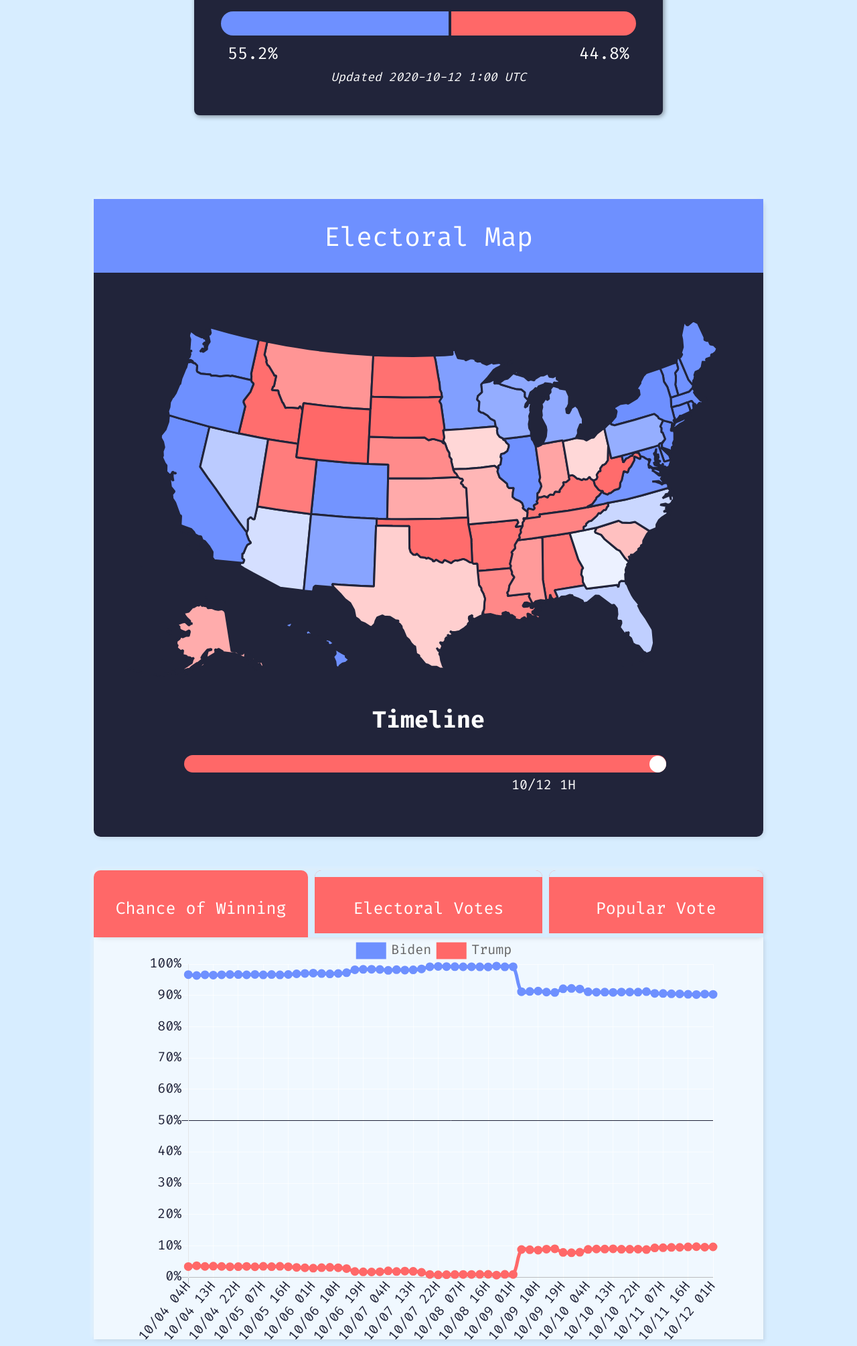
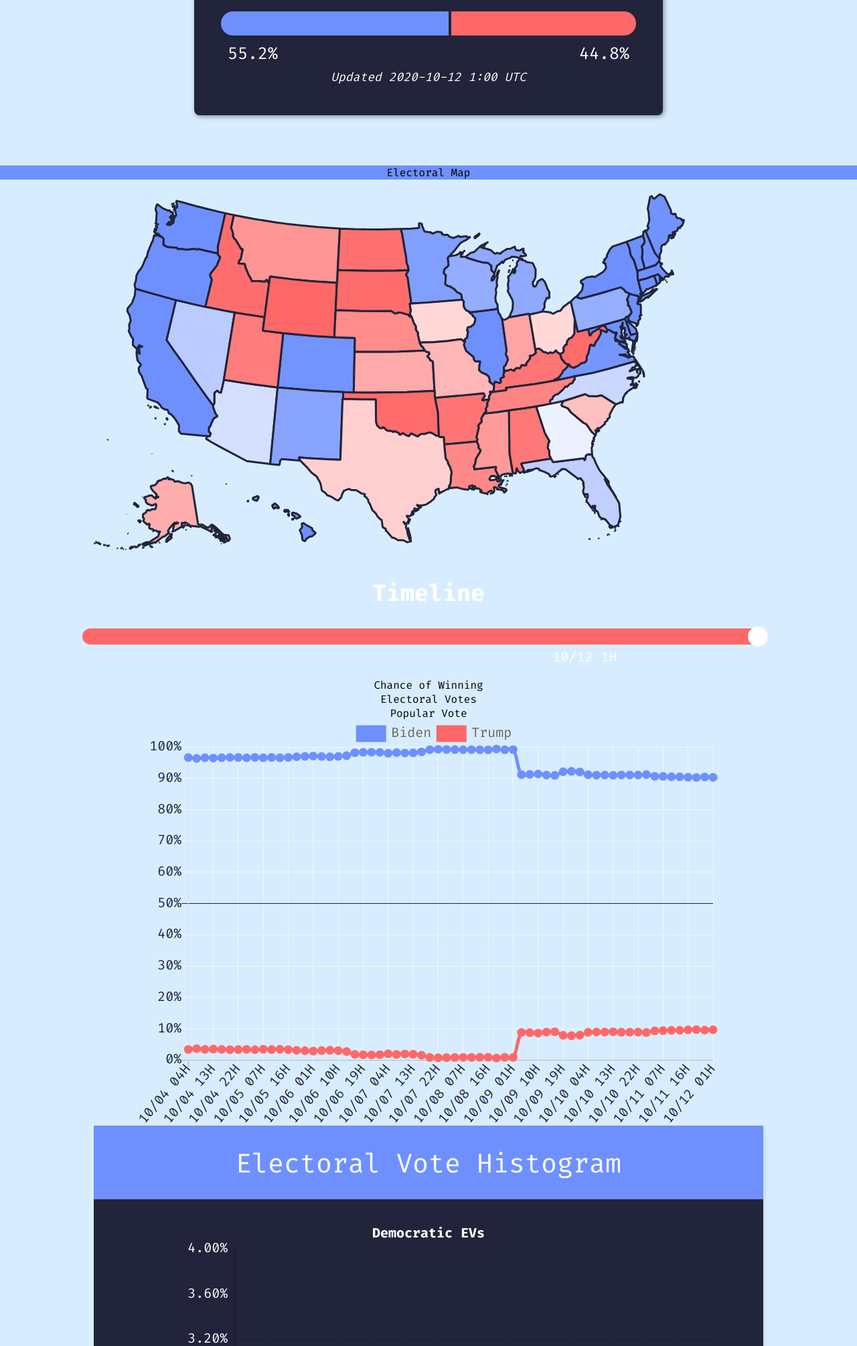
Before and after one commit to JamesxGamesYT/hte-election-model, a Flask app: page / in a window 1280 px wide. Shown: the part 969-2978 px from the top of the page at 67% size. Run offline with Flask 2, Linux system fonts and the light colour scheme; some libraries are stand-ins or nearby versions.

Commit message:
Begin refactor of css

```diff
--- a/web/static/css/index.css
+++ b/web/static/css/index.css
@@ -69,13 +119,15 @@ h2 {
 
 #time-change {
     display: block;
-    width: 1000px;
-    height: 600px;
-    background-color: var(--section-bg);
-    box-shadow: 2px 2px 6px rgba(0,0,0,0.1),
-    -2px -2px 6px rgba(255,255,255,0.4);
-    margin: 100px auto;
-    margin-top: 0px;
+}
+
+#time-change .headings-container {
+    font-size: 26px;
+}
+
+#time-change .content {
+    background-color: var(--card-bg);
+    box-shadow: 2px 2px 6px rgba(0,0,0,0.1);
 }
 
 #ev-histogram {
@@ -95,66 +147,6 @@ h2 {
     font-size: 40px;
     padding-top: 30px;
     color: white;
-    /* font-size: 35px;
-    font-weight: 1000;
-    color: white;
-    padding-top: 50px;
-    margin-bottom: 40px; */
-}
-
-.tabs {
-    display: block;
-    width: 100%;
-    height: 100px;
-    background-color: white;
-    box-shadow: 2px 2px 6px rgba(0,0,0,0.1),
-    -2px -2px 6px rgba(255,255,255,0.4);
-}
-
-#headings-container {
-    display: inline-table;
-    width: 1000px;
-    margin: 0px;
-    background-color: #d7edff;
-    border-radius: 10px;
-    box-shadow: 2px 2px 6px rgba(0,0,0,0.1),
-    -2px -2px 6px rgba(255,255,255,0.4);
-}
-
-#headings {
-    display: table-row;
-    height: 100px;
-    font-size: 25px;
-    border-color: #d7edff;
-    background-color: var(--rep-bg);
-    color: white;
-}
-
-#headings .heading {
-    padding-top: 30px;
-    text-align: center;
-    display: table-cell;
-    width: 800px;
-    border-top-right-radius: 10px;
-    border-top-left-radius: 10px;
-}
-
-#headings .spaces {
-    display: table-cell;
-    width: 30px;
-    background-color: #d7edff;
-}
-
-#headings .non-active {
-    cursor: pointer;
-    border-bottom: 6px solid #d7edff;
-    border-top: 10px solid #d7edff;
-}
-
-#headings .non-active:hover {
-    background-color: rgba(131, 131, 131, 0.1);
-    box-shadow: 2px 2px 6px rgba(0,0,0,0.1),
-    -2px -2px 20px rgba(255,255,255,0.4);
 }
 
 
@@ -162,26 +154,11 @@ h2 {
  Electoral map and svg styling
 ******************************/
 
-#electoral-map {
-    display: block;
-    width: 1000px;
-    border-radius: 10px;
-    background-color: var(--card-bg);
-    box-shadow: 2px 2px 6px rgba(0,0,0,0.1),
-    -2px -2px 6px rgba(255,255,255,0.4);
-    margin: 50px auto;
-}
-
 #electoral-map .heading {
     background-color: var(--dem-bg);
-    height: 80px;
-    font-size: 40px;
-    padding-top: 30px;
-    color: white;
 }
 
 #map-wrapper {
-    padding: 50px;
     position: relative;
 }
 
@@ -201,7 +178,7 @@ path:hover {
 #map-timeline {
     -webkit-appearance: none;
     margin-right: 10px;
-    height: 12px;
+    height: 10px;
     background: transparent;
     outline: none;
     -webkit-transition: .2s;
@@ -256,8 +233,8 @@ path:hover {
 
 input[type="range"]::-webkit-slider-thumb {
     appearance: none;
-    width: 25px;
-    height: 25px;
+    width: 30px;
+    height: 30px;
     background: white;
     border: 3px solid white;
     border-radius: 100%;
@@ -267,8 +244,8 @@ input[type="range"]::-webkit-slider-thumb {
 
 input[type="range"]::-moz-range-thumb {
     -webkit-appearance: none;
-    width: 25px;
-    height: 25px;
+    width: 30px;
+    height: 30px;
     background: white;
     border: 3px solid white;
     border-radius: 100%;
@@ -277,12 +254,37 @@ input[type="range"]::-moz-range-thumb {
 
 #state-changes {
     display: inline-block;
-    width: 900px;
+    font-size: 20px;
+    padding: 10px 0px;
 }
 
 .state-image {
     position: absolute;
     left: 45%
+}
+
+#state-heading {
+    color: white;
+    font-size: 28px;
+    margin-top: 50px;
+    margin-bottom: 20px;
+}
+
+#explainer {
+    color: white;
+    margin: 15px auto;
+    margin-bottom: 0px;
+    font-size: 17px;
+    font-style: italic;
+    width: 80%;
+}
+
+#no-changes {
+    color: white;
+    font-size: 22px;
+    font-weight: 400;
+    margin-top: 15px;
+    margin-bottom: 15px;
 }
 
 .state-name.dem {
```
Also changed, not shown: other parts of web/static/css/index.css (+80 -5 lines).
